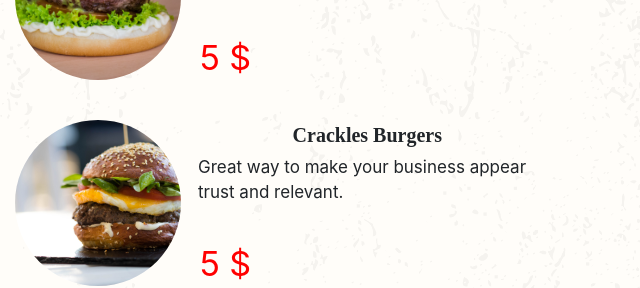
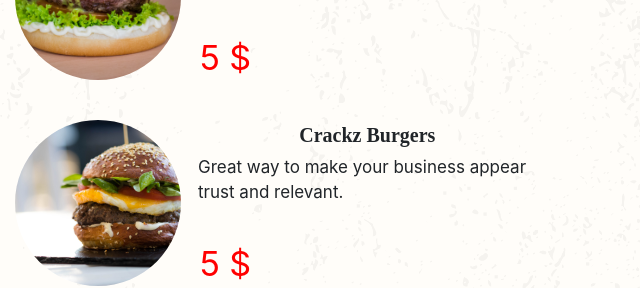
Before and after one commit to Truong2412/Truong2412, a plain HTML site: page index.html in a window 1280 px wide. Shown: the part 980-1268 px from the top of the page, 640-1280 px from the left. Drawn offline with Linux system fonts and the light colour scheme.

```diff
--- a/index.html
+++ b/index.html
@@ -149,7 +149,7 @@
 						<div class="col-lg-6 col-md-6 product-1">
 							<img src="images/model4.png">
 							<div class="burger-info">
-								<div class="burger-name">Crackles Burgers</div>
+								<div class="burger-name">Crackz Burgers</div>
 								<div class="burger-demo">Great way to make your business appear trust and relevant.</div>
 								<div class="burger-price"><span>5 $</span></div>
 							</div>
```
